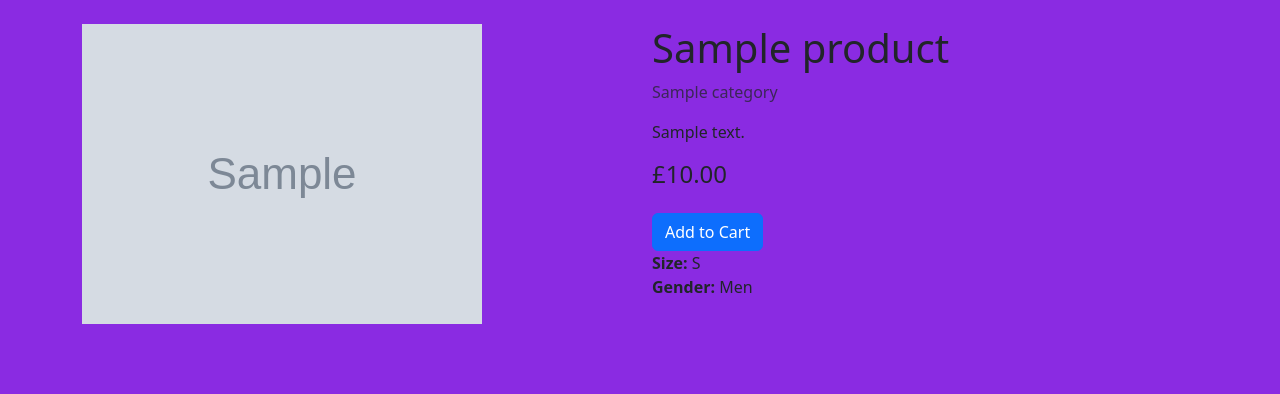
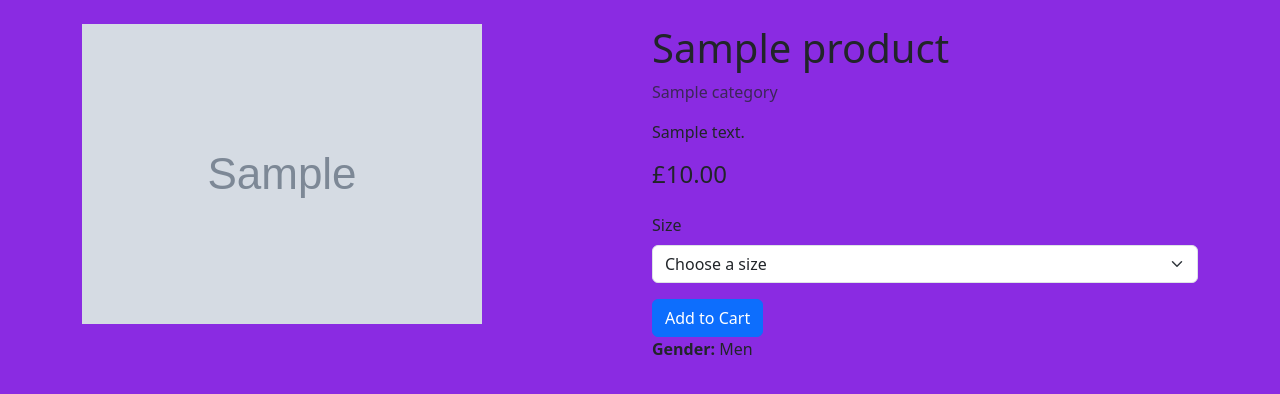
Before and after one commit to mariebernf/Flex_Fit_P4, a Django app: page /products/1/ in a window 1280 px wide. Shown: the part 56-450 px from the top of the page. Run offline with Django 5.2, Linux system fonts and the light colour scheme; tables that the repository leaves empty hold one stand-in row (values such as "Sample post"); grey boxes marked "Sample" are stand-in pictures.

Commit message:
Update cart to show option for product sizes

```diff
--- a/products/templates/products/product_detail.html
+++ b/products/templates/products/product_detail.html
@@ -17,12 +17,24 @@
 
         <h4>£{{ product.price }}</h4>
 
-        <a href="{% url 'cart:add_to_cart' product.id %}" class="btn btn-primary mt-3">
-        Add to Cart
-        </a>
+        <form method="post" action="{% url 'cart:add_to_cart' product.id %}">
+            {% csrf_token %}
+
+        <label for="size" class="form-label mt-3">Size</label>
+        <select name="size" id="size" class="form-select" required>
+            <option value="">Choose a size</option>
+            <option value="S">Small</option>
+            <option value="M">Medium</option>
+            <option value="L">Large</option>
+        </select>
+
+        <button type="submit" class="btn btn-primary mt-3">
+            Add to Cart
+        </button>
+
+        </form>
 
         <p>
-            <strong>Size:</strong> {{ product.size }}<br>
             <strong>Gender:</strong> {{ product.get_gender_display }}
         </p>
     </div>
```
Also changed, not shown: cart/views.py (+22 -10 lines).
